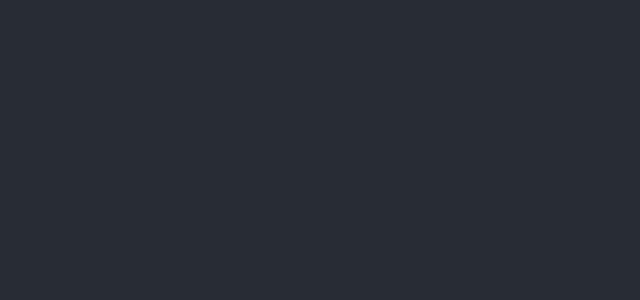
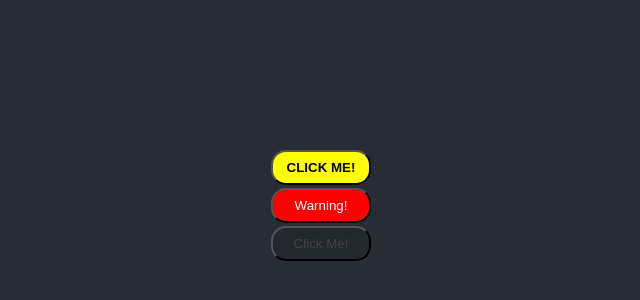
Before and after one commit to mikegoodstadt/udemy-react-hooks-course, a React (Create React App) app: page / in a window 1280 px wide. Shown: the part 196-496 px from the top of the page, without its empty margins (319-959 px from the left). Built offline with nearby package versions, Linux system fonts and the light colour scheme.

Commit message:
9.53 button common tyles

```diff
--- a/package.json
+++ b/package.json
@@ -10,6 +10,7 @@
     "react": "^17.0.2",
     "react-dom": "^17.0.2",
     "react-scripts": "4.0.3",
+    "sass": "^1.45.0",
     "web-vitals": "^1.1.2"
   },
   "scripts": {
--- a/src/App.js
+++ b/src/App.js
@@ -1,10 +1,14 @@
 import React from 'react';
 import './App.scss';
+import Button from './components/Button/Button';
 
 function App() {
   return (
     <div className='App'>
       <header className='App-header'>
+        <Button type='primary'>Click Me!</Button>
+        <Button type='secondary'>Warning!</Button>
+        <Button type='disabled'>Click Me!</Button>
       </header>
     </div>
   );
--- /dev/null
+++ b/src/components/Button/Button.js
@@ -0,0 +1,29 @@
+import React from 'react'
+import './../../styles/common.scss';
+import './Button.scss';
+
+function Button({children, type, onClick}) {
+  let localClass='primary';
+
+  if(type==='primary'){
+    localClass='primary';
+  }
+
+  if(type==='disabled') {
+    localClass='disabled';
+  }
+
+  if(type==='secondary') {
+    localClass='secondary';
+  }
+
+  const cls = `radius15 bgYellow fontBlack pad8 width100 ${localClass}`.trim();
+
+  return (
+    <div className='btnClass'>
+      <button onClick={onClick} className={cls}>{children}</button>
+    </div>
+  )
+}
+
+export default Button
--- /dev/null
+++ b/src/components/Button/Button.scss
@@ -0,0 +1,27 @@
+@import './../../styles/vars';
+
+.btnClass {
+  .primary {
+    text-transform: uppercase;
+    font-weight: bold;
+  }
+  &:hover {
+    color: $white1;
+    background: $gray1;
+  }
+  &:active {
+    color: $gray1;
+    background: $white1;
+  }
+
+  .disabled {
+    color: rgba(150,149,149,0.26);
+    background-color: rgba(0,0,0, 0.12);
+  }
+
+  .secondary {
+    color: $white1;
+    background-color: $red1;
+  }
+
+}
--- /dev/null
+++ b/src/styles/_vars.scss
@@ -0,0 +1,4 @@
+$yellow1: yellow;
+$red1: red;
+$gray1: black;
+$white1: white;
--- /dev/null
+++ b/src/styles/common.scss
@@ -0,0 +1,26 @@
+@import './vars';
+
+.bgYellow {
+  background-color: $yellow1;
+}
+
+.fontBlack {
+  color: $gray1;
+}
+
+.fontWhite {
+  color: $white1;
+}
+
+.pad8 {
+  padding-top: 8px;
+  padding-bottom: 8px;
+}
+
+.width100 {
+  width: 100px;
+}
+
+.radius15 {
+  border-radius: 15px;
+}
```
Also changed, not shown: 1 other file (tests, documents, lock files or other folders).
